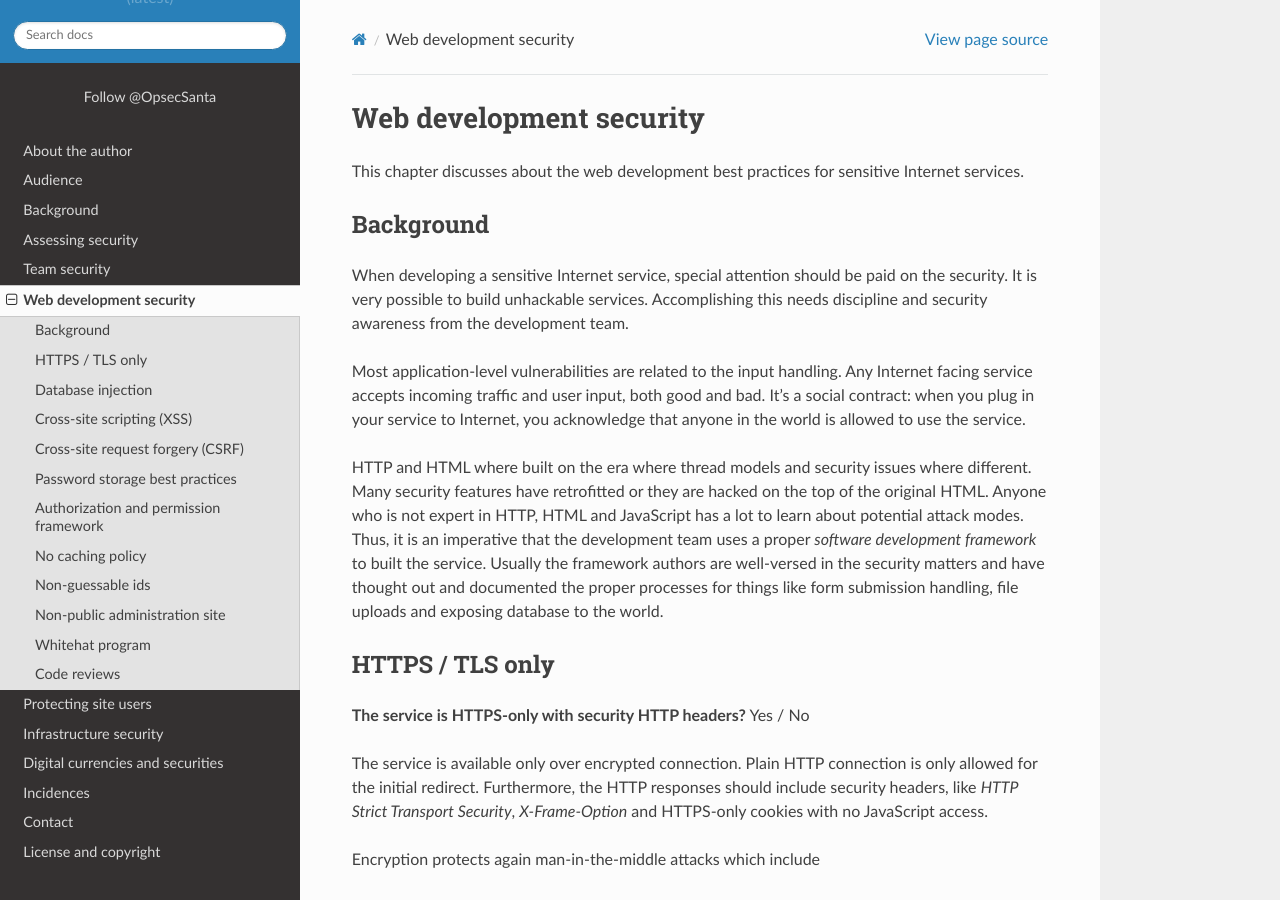
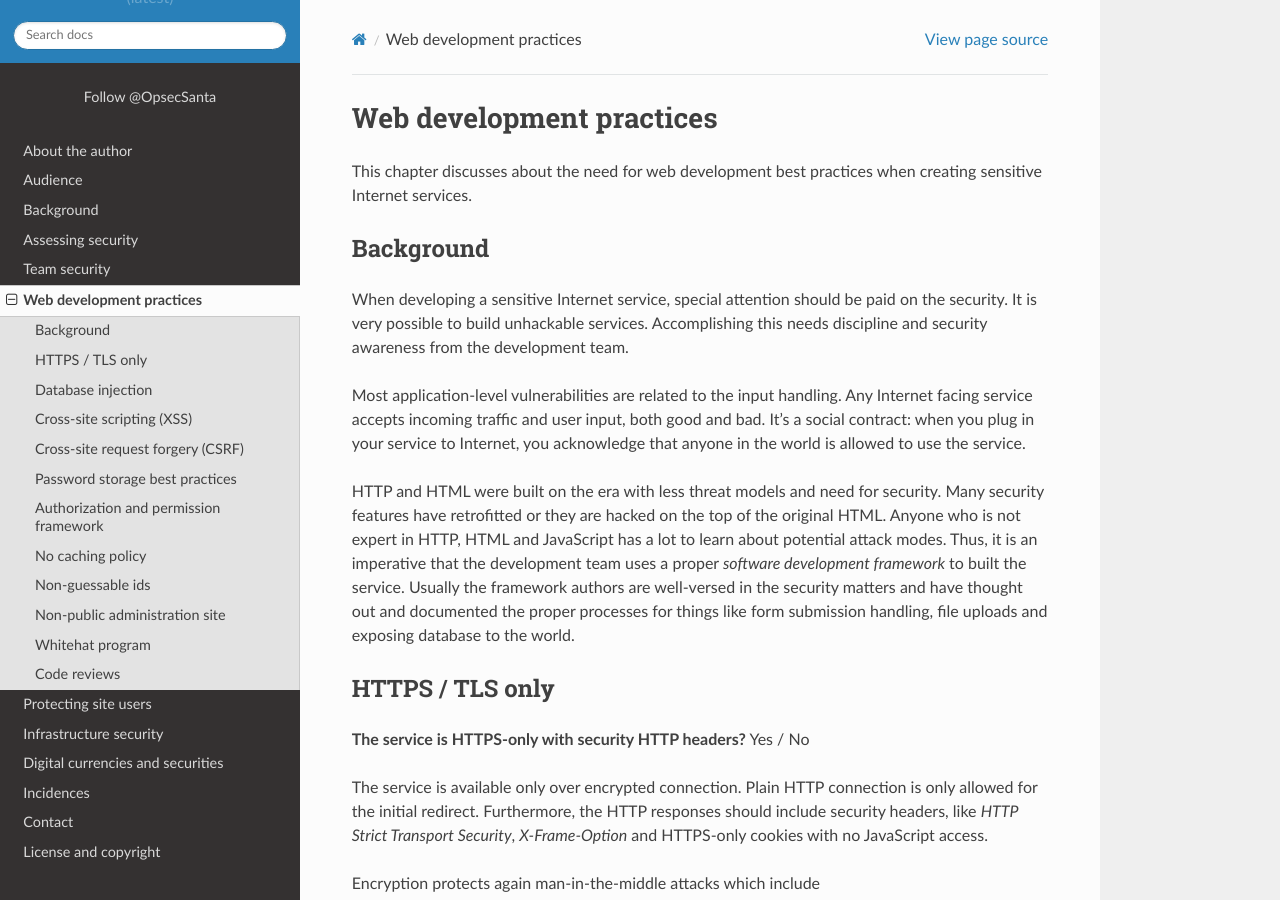
Before and after one commit to miohtama/opsec, a Sphinx documentation site: the page built from source/web/index.rst, in a window 1280 px wide and 900 px high. Built offline with Sphinx 7.4.7 and the Read the Docs theme 2.0.0, drawn with Linux system fonts in a browser that asks for light colours; comment, search, counter and statistics services are not loaded; some of the changed text lies outside the part shown.

Commit message:
Some minor updates

```diff
--- a/source/web/index.rst
+++ b/source/web/index.rst
@@ -2,10 +2,10 @@
 .. This is a generated file from data/. DO NOT EDIT.
 
 ===========================================
-Web development security
+Web development practices
 ===========================================
 
-This chapter discusses about the web development best practices for sensitive Internet services.
+This chapter discusses about the need for web development best practices when creating sensitive Internet services.
 
 Background
 ==========
@@ -14,7 +14,7 @@ When developing a sensitive Internet service, special attention should be paid o
 
 Most application-level vulnerabilities are related to the input handling. Any Internet facing service accepts incoming traffic and user input, both good and bad. It's a social contract: when you plug in your service to Internet, you acknowledge that anyone in the world is allowed to use the service.
 
-HTTP and HTML where built on the era where thread models and security issues where different. Many security features have retrofitted or they are hacked on the top of the original HTML. Anyone who is not expert in HTTP, HTML and JavaScript has a lot to learn about potential attack modes. Thus, it is an imperative that the development team uses a proper *software development framework* to built the service. Usually the framework authors are well-versed in the security matters and have thought out and documented the proper processes for things like form submission handling, file uploads and exposing database to the world.
+HTTP and HTML were built on the era with less threat models and need for security. Many security features have retrofitted or they are hacked on the top of the original HTML. Anyone who is not expert in HTTP, HTML and JavaScript has a lot to learn about potential attack modes. Thus, it is an imperative that the development team uses a proper *software development framework* to built the service. Usually the framework authors are well-versed in the security matters and have thought out and documented the proper processes for things like form submission handling, file uploads and exposing database to the world.
 
 
 
```
Also changed, not shown: other parts of source/web/index.rst (+1 -5 lines), 1 other file.
